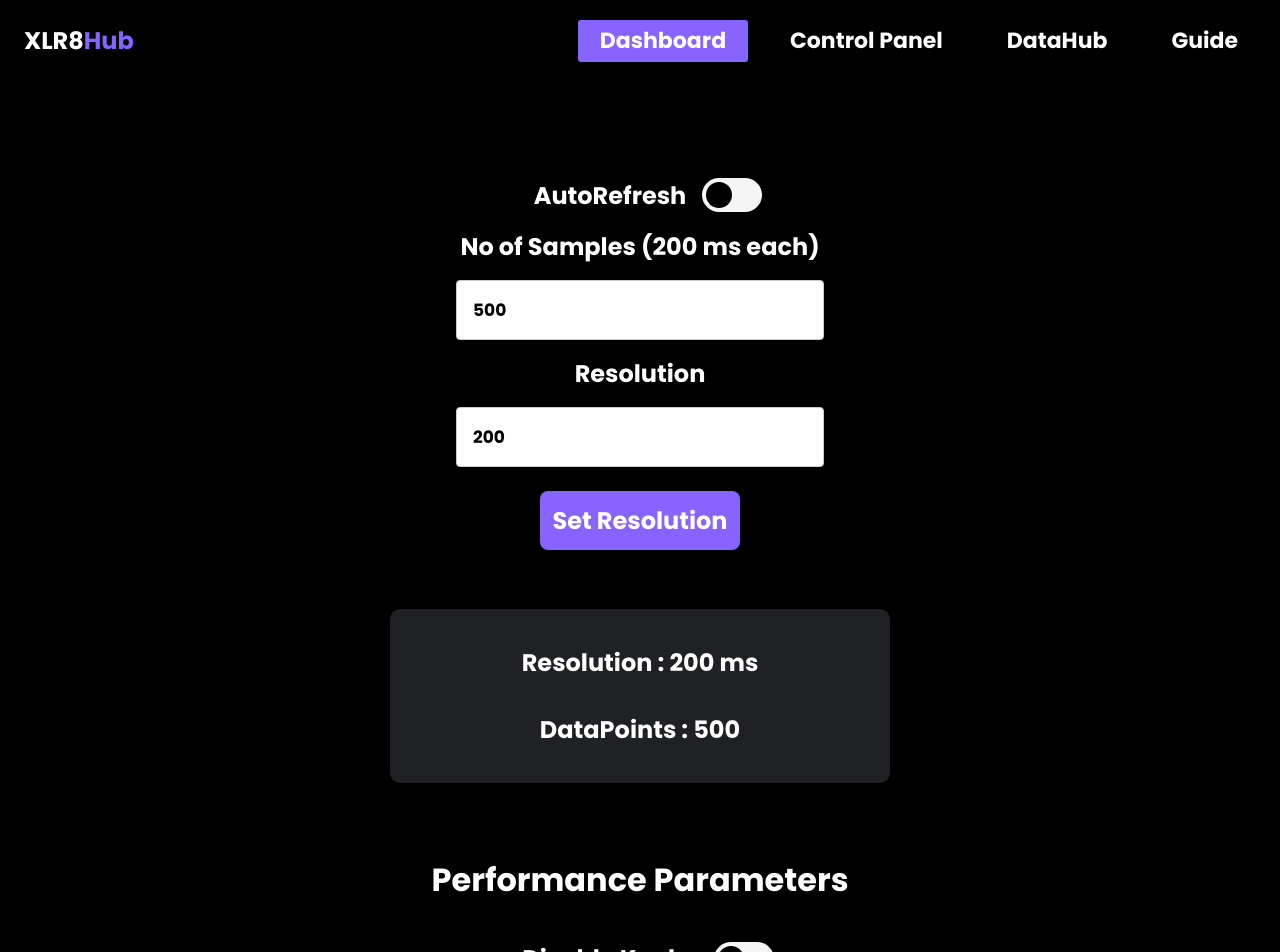
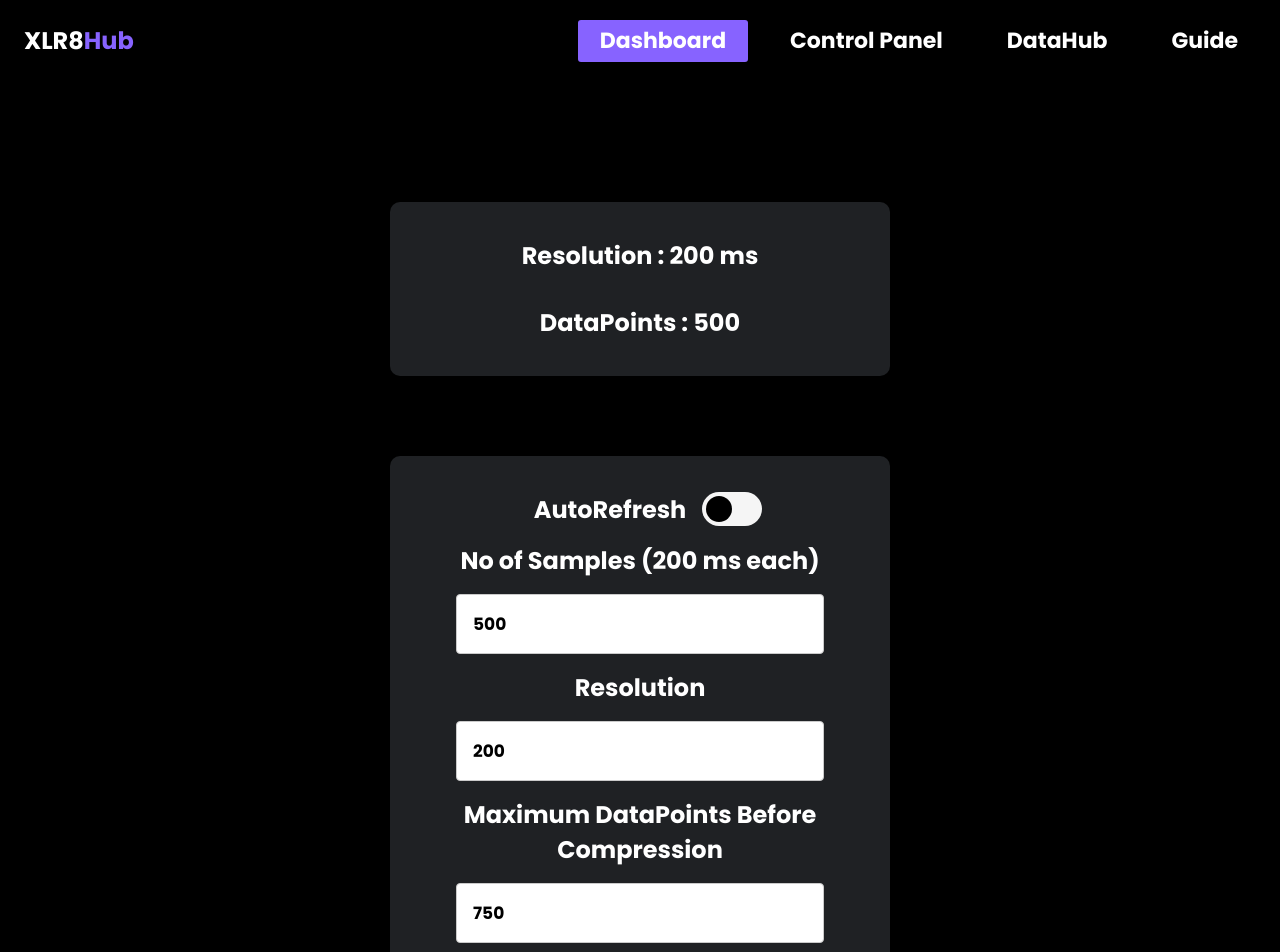
Before and after one commit to sakthiram17/xlr8-hub-websocket, a React (Vite) app: page / in a window 1280 px wide. Shown: the top 952 px of the page. Built offline with nearby package versions, Linux system fonts and the light colour scheme; no server answers.

Commit message:
added input to adjust max samples

```diff
--- a/src/Pages/Dashboard.jsx
+++ b/src/Pages/Dashboard.jsx
@@ -77,6 +77,8 @@ const DashBoard = (props) => {
   const [modalState, setModalState] = useState(null);
   const [width, getWidth] = useState(window.innerWidth);
   const [is_small, setIsSmall] = useState(false);
+  const [small,setSmall] = useState(false);
+  const [maxSamples,setMaxSamples]= useState(750);
   const { controlParameters, controlUpdates } = useControlContext();
   const duration = controlParameters.duration;
   const sampleSize = controlParameters.sampleSize;
@@ -96,8 +98,11 @@ const DashBoard = (props) => {
     controlUpdates({ type: 'update', data: { ...controlParameters, autofresh: isChecked } });
   };
   const disableKnobsHandler = (event) => {
-    setIsSmall(event.target.checked);
+    setSmall(event);
   };
+  const handleMaxSampleChange = (event)=>{
+    setMaxSamples(event.target.value);
+  }
 
   const turnOffSpinner = () => {
     setTimeout(() => {
@@ -199,8 +204,8 @@ const DashBoard = (props) => {
           temp[0].time = 0;
         }
         let averagedData;
-        if (duration > MAX_LENGTH) {
-          averagedData = [...reduceArrayToFixedSize(temp, MAX_LENGTH)];
+        if (duration > maxSamples) {
+          averagedData = [...reduceArrayToFixedSize(temp, maxSamples)];
           return averagedData;
         }
       }
@@ -223,7 +228,28 @@ const DashBoard = (props) => {
   return (
     <div className="Dashboard-Page">
       {spinner}
+      <div
 
+        style={{
+          display: "flex",
+          flexFlow: "row",
+          justifyContent: "center",
+          alignItems: "center",
+          flexWrap:'wrap'
+        }}
+      >
+
+      <div className="data-card">
+        <div className="generic-text-label">Resolution : {sampleSize} ms</div>
+        <div className="generic-text-label">DataPoints : {duration}</div>
+        {duration > maxSamples ? (
+          <div className="generic-text-label">
+            Data Compression on
+            <br></br>
+            Ratio : {Math.ceil(duration / maxSamples)}
+          </div>
+        ) : null}
+      </div>
       <div
         style={{
           display: "flex",
@@ -231,6 +257,7 @@ const DashBoard = (props) => {
           justifyContent: "center",
           alignItems: "center",
         }}
+        className="data-card"
       >
         <ToggleButton
           label="AutoRefresh"
@@ -238,7 +265,7 @@ const DashBoard = (props) => {
           onChange={toggleButtonHandler}
         ></ToggleButton>
         <Input
-          type="text"
+          type="number"
           label={`No of Samples (${sampleSize} ms each)`}
           place="Title "
           valid={isValid}
@@ -248,7 +275,7 @@ const DashBoard = (props) => {
         ></Input>
 
         <Input
-          type="text"
+          type="number"
           label="Resolution"
           place="Title "
           valid={isValid2}
@@ -256,20 +283,20 @@ const DashBoard = (props) => {
           handleChange={handleSampleSizeChange}
           value={controlParameters.sampleSize}
         ></Input>
+        <Input
+          type="number"
+          label="Maximum DataPoints Before Compression"
+          place="Title "
+          valid={isValid2}
+          ind={2}
+          handleChange={handleMaxSampleChange}
+          value={maxSamples}
+        ></Input>
+
 
         <Button onClick={postResolution}>Set Resolution</Button>
         {modalState}
       </div>
-      <div className="data-card">
-        <div className="generic-text-label">Resolution : {sampleSize} ms</div>
-        <div className="generic-text-label">DataPoints : {duration}</div>
-        {duration > MAX_LENGTH ? (
-          <div className="generic-text-label">
-            Data Compression on
-            <br></br>
-            Ratio : {Math.ceil(duration / MAX_LENGTH)}
-          </div>
-        ) : null}
       </div>
 
       <div>
@@ -285,7 +312,7 @@ const DashBoard = (props) => {
       <GraphContainer
         handleSliderChange={handleSliderChange}
         handleZoomChange={handleZoomChange}
-        is_small={is_small}
+        is_small={is_small||small}
         data={fileteredData.map((ele) => {
           return {
             name: ele.time,
@@ -304,7 +331,7 @@ const DashBoard = (props) => {
       <GraphContainer
         handleSliderChange={handleSliderChange}
         handleZoomChange={handleZoomChange}
-        is_small={is_small}
+        is_small={is_small||small}
         data={fileteredData.map((ele) => {
           return {
             name: ele.time,
@@ -322,7 +349,7 @@ const DashBoard = (props) => {
       <GraphContainer
         handleSliderChange={handleSliderChange}
         handleZoomChange={handleZoomChange}
-        is_small={is_small}
+        is_small={is_small||small}
         data={fileteredData.map((ele) => {
           return {
             name: ele.time,
@@ -340,7 +367,7 @@ const DashBoard = (props) => {
       <GraphContainer
         handleSliderChange={handleSliderChange}
         handleZoomChange={handleZoomChange}
-        is_small={is_small}
+        is_small={is_small||small}
         data={fileteredData
           .map((ele) => {
             return {
@@ -367,7 +394,7 @@ const DashBoard = (props) => {
       <GraphContainer
         handleSliderChange={handleSliderChange}
         handleZoomChange={handleZoomChange}
-        is_small={is_small}
+        is_small={is_small||small}
         data={fileteredData.map((ele) => {
           return {
             name: ele.time,
@@ -385,7 +412,7 @@ const DashBoard = (props) => {
       <GraphContainer
         handleSliderChange={handleSliderChange}
         handleZoomChange={handleZoomChange}
-        is_small={is_small}
+        is_small={is_small||small}
         data={fileteredData.map((ele) => {
           return {
             name: ele.time,
@@ -403,7 +430,7 @@ const DashBoard = (props) => {
       <GraphContainer
         handleSliderChange={handleSliderChange}
         handleZoomChange={handleZoomChange}
-        is_small={is_small}
+        is_small={is_small||small}
         data={fileteredData.map((ele) => {
           return {
             name: ele.time,
--- a/src/Pages/GraphContainer.jsx
+++ b/src/Pages/GraphContainer.jsx
@@ -110,6 +110,8 @@ const GraphContainer = ({
         <h2>{yLabel} </h2>
       </div>
       <div className="graph-container">
+         {!is_small?
+         <React.Fragment>
         <Input
           label="Zoom"
           place="asdf"
@@ -145,7 +147,7 @@ const GraphContainer = ({
           handleChange={(event) => {
             handleZoomChange(index, parseInt(event.target.value * 6), "max");
           }}
-        ></Input>
+        ></Input></React.Fragment> :null}
         <ResponsiveContainer width="90%" height={graphHeight}>
           <LineChart
             width={1000}
--- a/src/UI/LoadingSpinner.css
+++ b/src/UI/LoadingSpinner.css
@@ -27,7 +27,7 @@
   position: fixed;
   top: 0%;
   left: 0%;
-  background: rgba(255, 255, 255, 0.3);
+  background: rgba(7, 7, 7, 0.3);
   z-index: 100;
 
 }
--- a/src/UI/Modal.css
+++ b/src/UI/Modal.css
@@ -3,7 +3,7 @@
     border-radius: 10px;
     box-shadow: 0 0 20px rgba(0, 0, 0, 0.2);
     text-align: center;
-  ;
+    opacity: 0.9;
     margin: auto;
     text-align: center;
     z-index: 100;
@@ -11,7 +11,10 @@
     backdrop-filter: blur(100px);
     position: fixed;
     top:50%;
+    font-size: 1.5rem;
     margin: auto;
+    transition: 0.15s ease-in-out;
+
 }
 
 .success {
```
